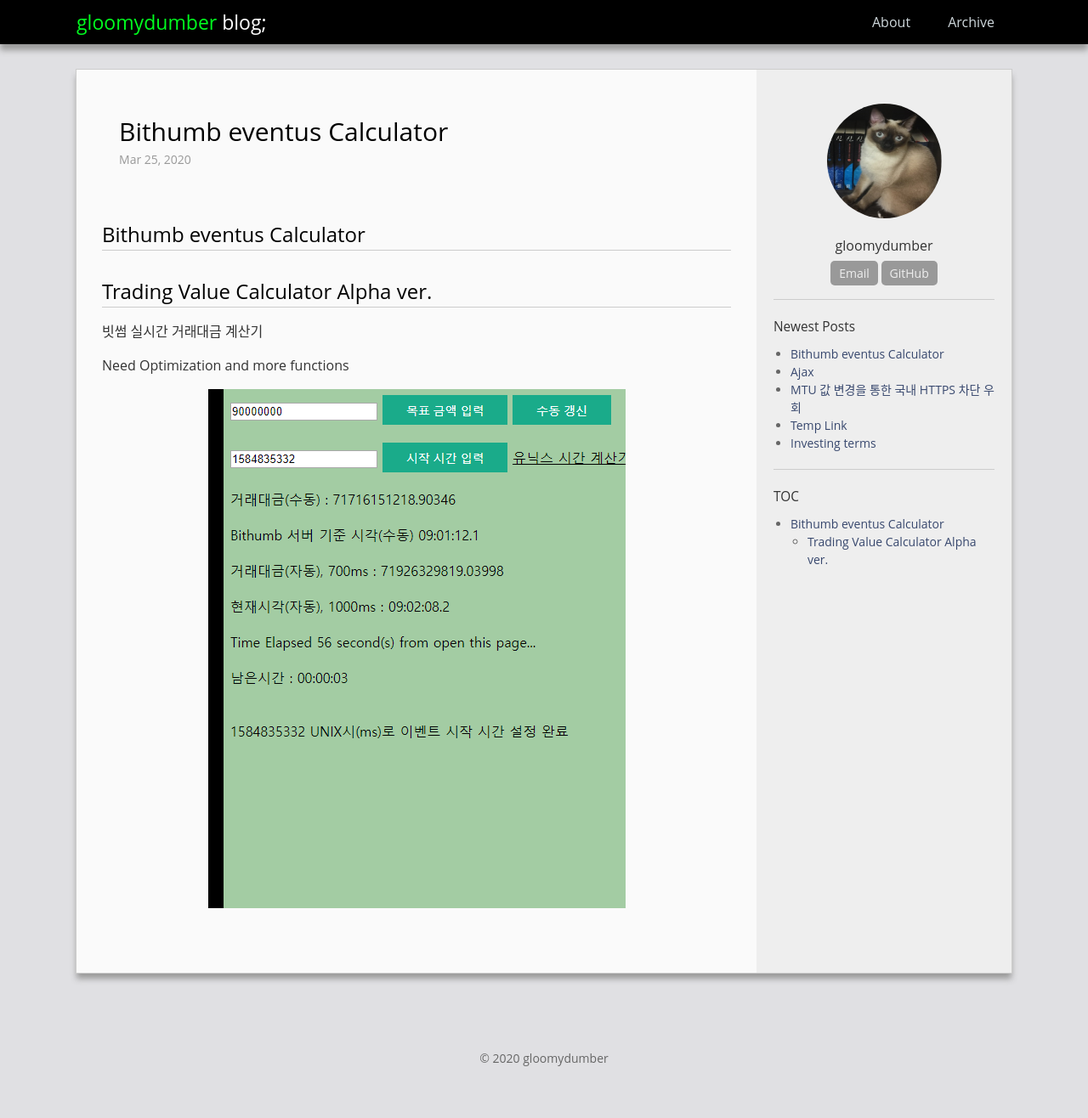
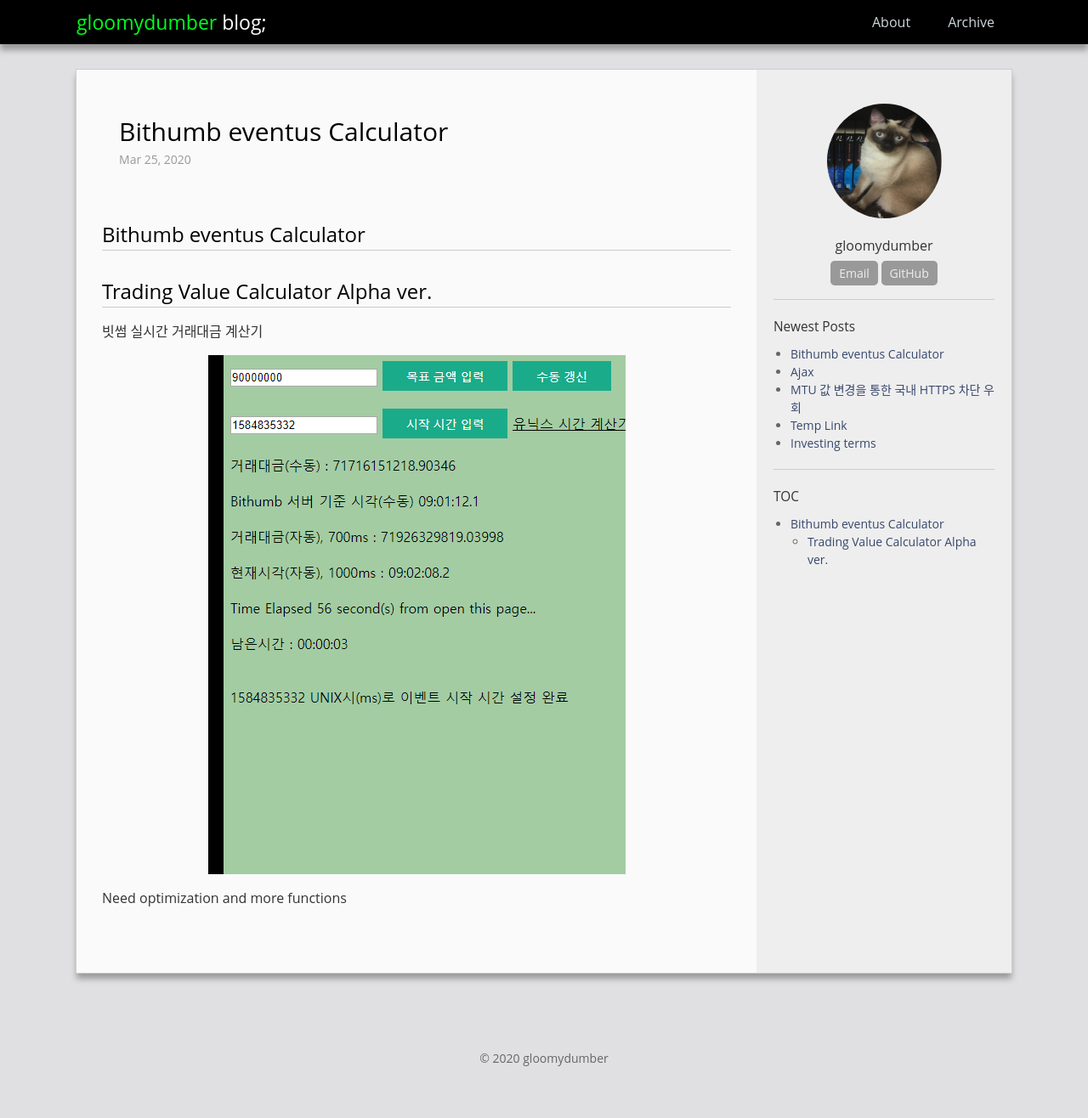
Before and after one commit to gloomydumber/copy, a Jekyll site: the page built from _posts/2020-03-21-bithumbcal.md, in a window 1280 px wide. Shown: the whole page at 85% size. Built offline with Jekyll 4.4.1, drawn with Linux system fonts in a browser that asks for light colours; comment, search, counter and statistics services are not loaded.

Commit message:
PostModded

```diff
--- a/_posts/2020-03-21-bithumbcal.md
+++ b/_posts/2020-03-21-bithumbcal.md
@@ -14,6 +14,6 @@ use_math: true
 
 빗썸 실시간 거래대금 계산기
 
-Need Optimization and more functions
+![executeCMD](/assets/posts/2020-03-21-bithumbcal/bithumbcal.gif)
 
-![executeCMD](/assets/posts/2020-03-21-bithumbcal/bithumbcal.gif)
+Need optimization and more functions
```
